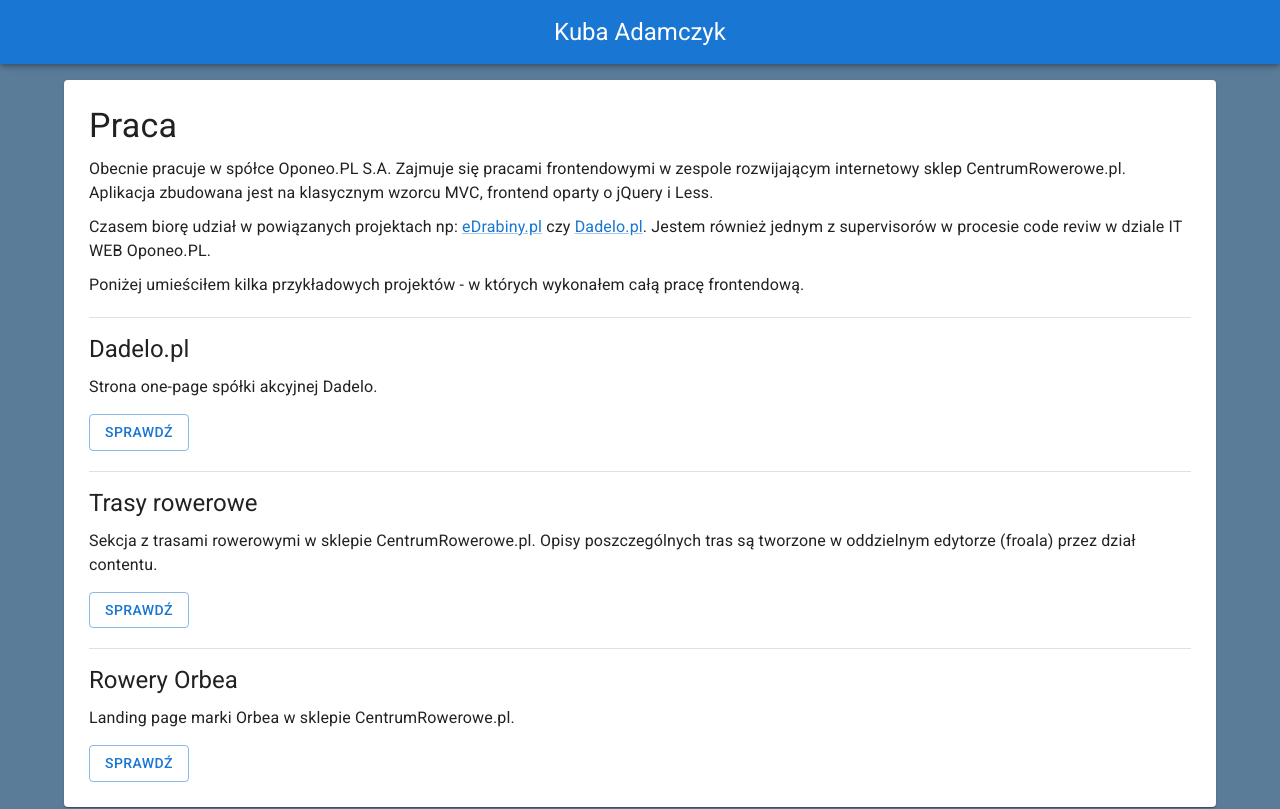
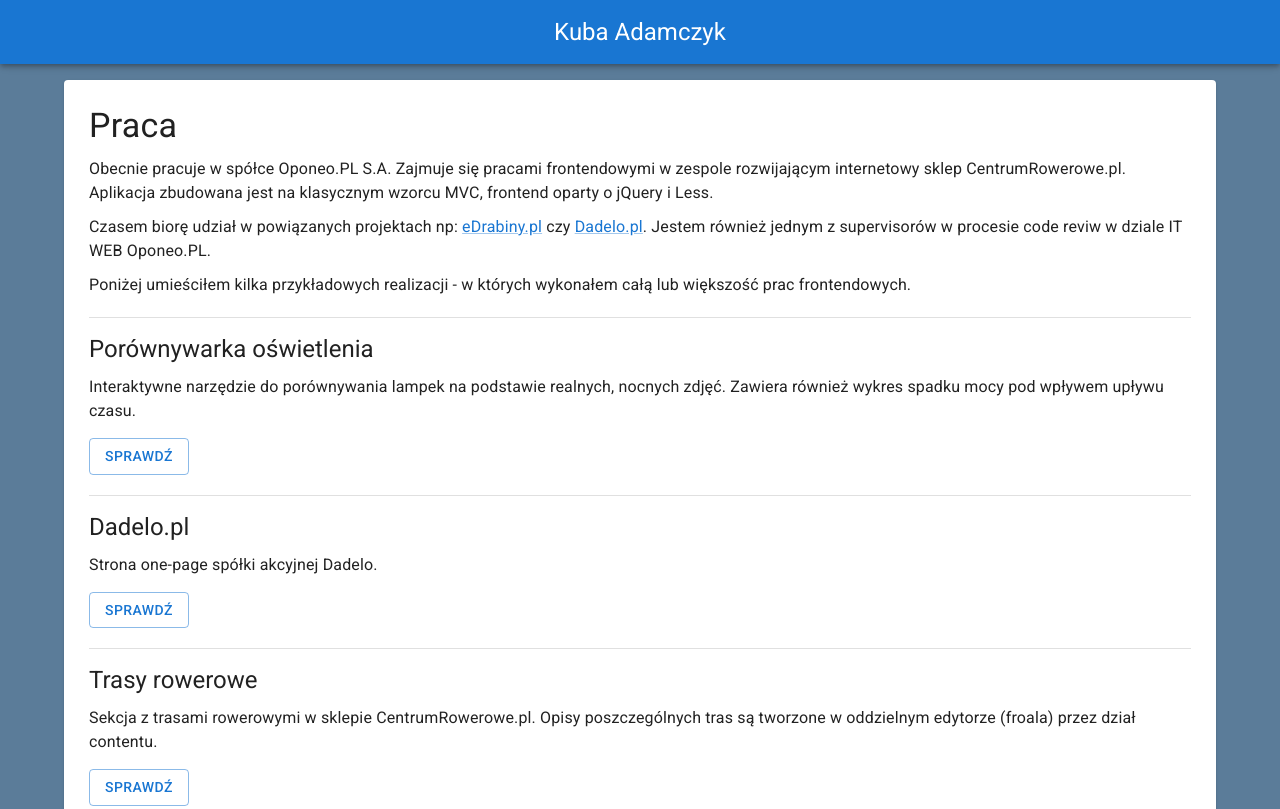
Before and after one commit to kubaadamczyklogin/kubaadamczyk, a React (Create React App) app: page / in a window 1280 px wide. Shown: the top 809 px of the page. Built offline with nearby package versions, Linux system fonts and the light colour scheme.

Commit message:
Dodanie info o porownywarce

```diff
--- a/src/App.js
+++ b/src/App.js
@@ -18,6 +18,7 @@
 } from "@mui/material";
 import { Phone, Mail, LinkedIn } from "@mui/icons-material";
 import { styled } from "@mui/material/styles";
+import React from "react";
 
 const CustomSection = styled(Box)`
   &:first-of-type {
@@ -103,9 +104,20 @@
               </Typography>
 
               <Typography component="p">
-                Poniżej umieściłem kilka przykładowych projektów - w których
-                wykonałem całą pracę frontendową.
+                Poniżej umieściłem kilka przykładowych realizacji - w których wykonałem całą lub większość prac frontendowych.
               </Typography>
+
+              <Divider />
+
+              <Typography variant="h5" component="h3">
+                Porównywarka oświetlenia
+              </Typography>
+              <Typography component="p">
+                Interaktywne narzędzie do porównywania lampek na podstawie realnych, nocnych zdjęć. Zawiera również wykres spadku mocy pod wpływem upływu czasu.
+              </Typography>
+              <Button variant="outlined" href="https://www.centrumrowerowe.pl/porownywarka-oswietlenia/">
+                Sprawdź
+              </Button>
 
               <Divider />
 
```
